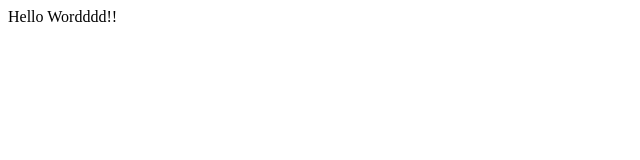
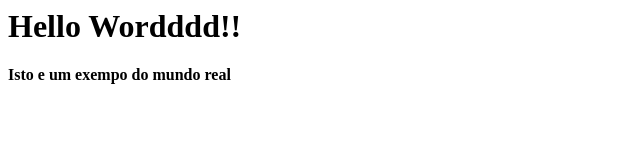
Before and after one commit to Seratooo/AudioRec, a plain HTML site: page index.html in a window 1280 px wide. Shown: the whole page, without its empty margins (0-640 px from the left). Drawn offline with Linux system fonts and the light colour scheme.

Commit message:
HTML Modificado

```diff
--- a/index.html
+++ b/index.html
@@ -4,7 +4,8 @@
 <title>Hello Word </title>
 </header>
 <body>
-Hello Wordddd!!
+ <h1> Hello Wordddd!!</h1>
+<strong>Isto e um exempo do mundo real </strong>
 </body>
 
 </html>
```
